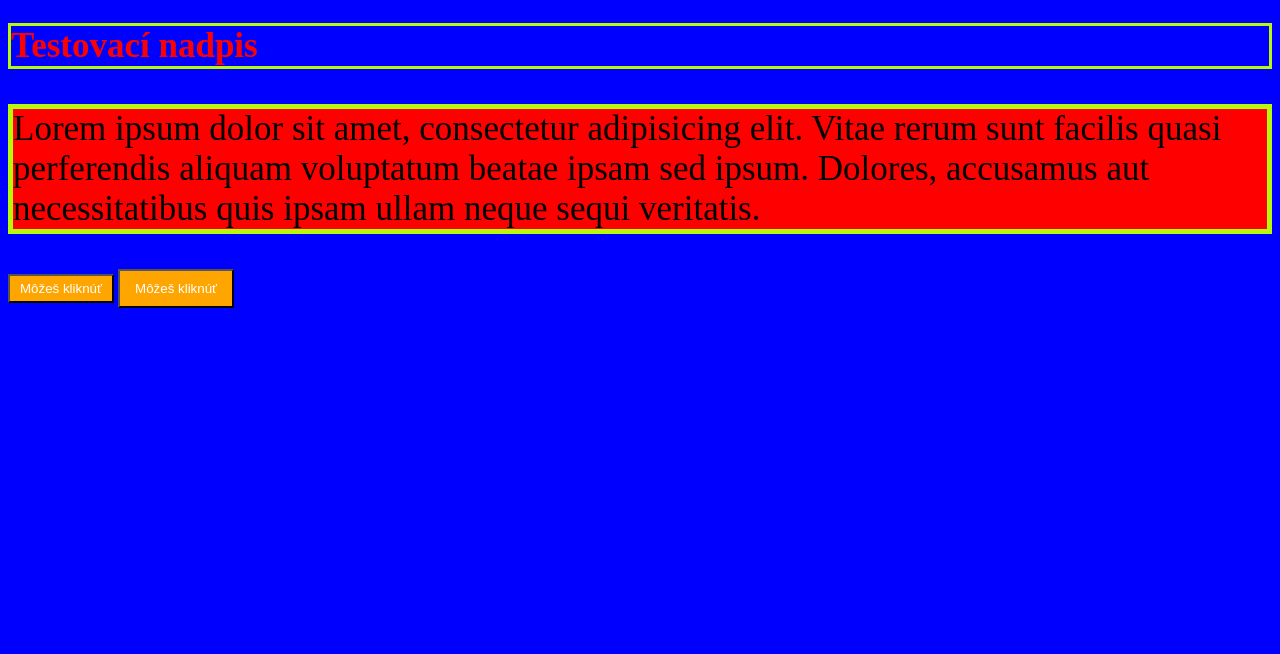
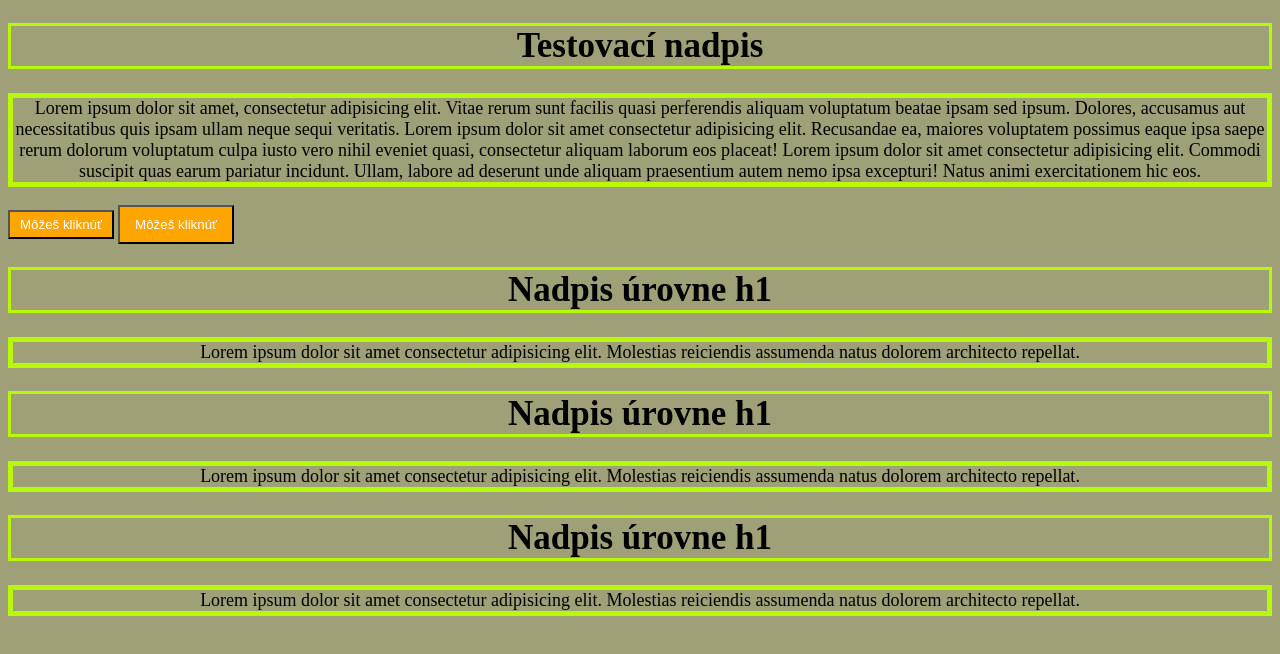
Before and after one commit to Baluo91/-etek-Sass, a plain HTML site: page index.html in a window 1280 px wide. Drawn offline with Linux system fonts and the light colour scheme.

Commit message:
precvičovanie mixin

```diff
--- a/_mixins.scss
+++ b/_mixins.scss
@@ -2,3 +2,9 @@
     background: orange;
     color: #fff;
 }
+
+@mixin textStyle {
+    font-family: serif;
+    color: black;
+    text-align: center;
+}
--- a/_variables.scss
+++ b/_variables.scss
@@ -2,7 +2,7 @@
 $main-color: red;
 $border-color: rgb(184, 248, 10);
 $secondary-color: blue;
-$ternary-color: yellow;
+$ternary-color: rgba(78, 78, 2, 0.532);
 $link-color: $border-color;
 
 // === FONTS ===
--- a/index.html
+++ b/index.html
@@ -8,10 +8,22 @@
 </head>
 <body>
     <h1>Testovací nadpis</h1>
-    <p>Lorem ipsum dolor sit amet, consectetur adipisicing elit. Vitae rerum sunt facilis quasi perferendis aliquam voluptatum beatae ipsam sed ipsum. Dolores, accusamus aut necessitatibus quis ipsam ullam neque sequi veritatis.</p>
+    <p>Lorem ipsum dolor sit amet, consectetur adipisicing elit. Vitae rerum sunt facilis quasi perferendis aliquam voluptatum beatae ipsam sed ipsum. Dolores, accusamus aut necessitatibus quis ipsam ullam neque sequi veritatis. Lorem ipsum dolor sit amet consectetur adipisicing elit. Recusandae ea, maiores voluptatem possimus eaque ipsa saepe rerum dolorum voluptatum culpa iusto vero nihil eveniet quasi, consectetur aliquam laborum eos placeat! Lorem ipsum dolor sit amet consectetur adipisicing elit. Commodi suscipit quas earum pariatur incidunt. Ullam, labore ad deserunt unde aliquam praesentium autem nemo ipsa excepturi! Natus animi exercitationem hic eos.</p>
 
-    <button class="alert-button">Môžeš kliknúť</button>
-    <button class="bigger-button">Môžeš kliknúť</button>
+    <div class="btn">
+        <button class="alert-button">Môžeš kliknúť</button>
+        <button class="bigger-button">Môžeš kliknúť</button>
+    </div>
+
+
+    <h1>Nadpis úrovne h1</h1>
+    <p>Lorem ipsum dolor sit amet consectetur adipisicing elit. Molestias reiciendis assumenda natus dolorem architecto repellat.</p>
+
+    <h1>Nadpis úrovne h1</h1>
+    <p>Lorem ipsum dolor sit amet consectetur adipisicing elit. Molestias reiciendis assumenda natus dolorem architecto repellat.</p>
+
+    <h1>Nadpis úrovne h1</h1>
+    <p>Lorem ipsum dolor sit amet consectetur adipisicing elit. Molestias reiciendis assumenda natus dolorem architecto repellat.</p>
 
 </body>
 </html>
--- a/style.scss
+++ b/style.scss
@@ -3,20 +3,22 @@
 
 
 body {
-   background: $secondary-color
+   background: $ternary-color
 }
 
 h1 {
-    color: $main-color;
     border: 3px solid $border-color;
-    font-size: $font-size;
+    font-size: 35px;
+    @include textStyle;
 }
 
 p {
-    background: $main-color;
+    @include textStyle;
     border: 5px solid $border-color;
-    font-size: $font-size;
+    font-size: 18px;
 }
+
+
 
 .alert-button {
     @include myButton;
```
Also changed, not shown: style.css, 1 other file.
